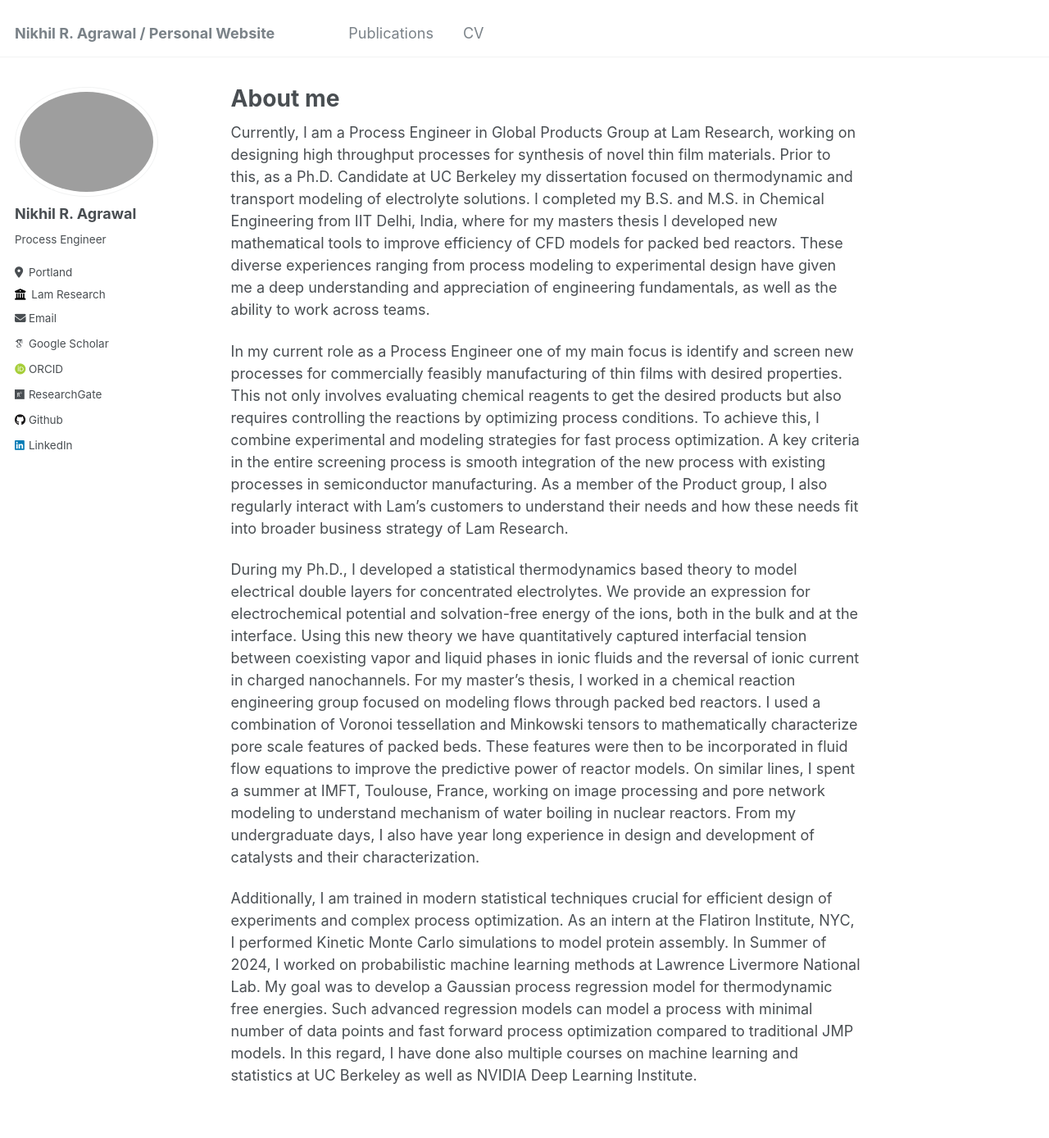
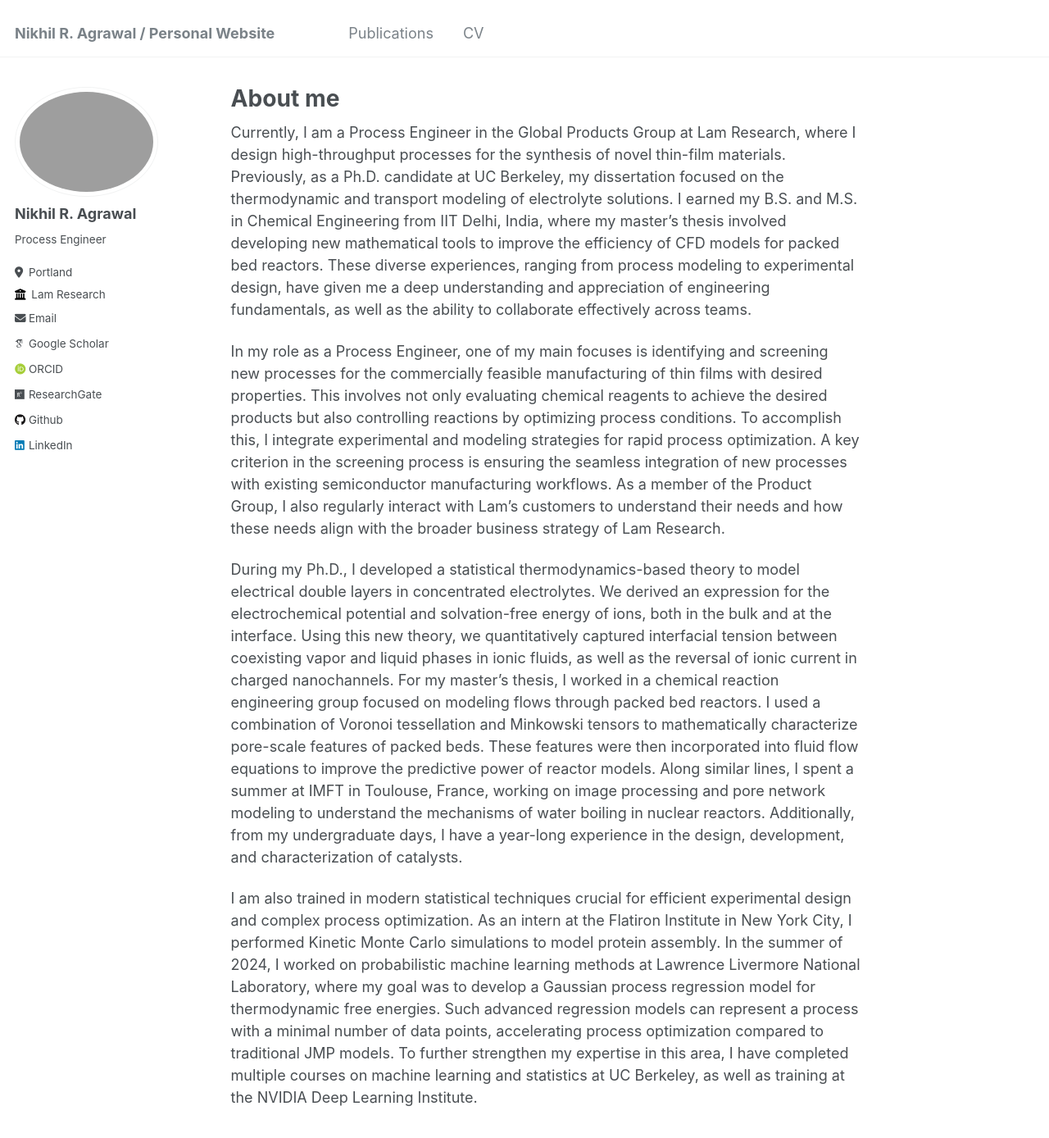
Before and after one commit to nikhil0165/nikhil0165.github.io, a Jekyll site: the page built from _pages/about.md, in a window 1280 px wide and 1400 px high. Shown: the top 1388 px of the window at 82% size. Built offline with Jekyll 4.4.1, drawn with Linux system fonts in a browser that asks for light colours; some web fonts are replaced.

Commit message:
Update about.md process

```diff
--- a/_pages/about.md
+++ b/_pages/about.md
@@ -7,10 +7,10 @@ redirect_from:
   - /about.html
 ---
 
-Currently, I am a Process Engineer in Global Products Group at Lam Research, working on designing high throughput processes for synthesis of novel thin film materials. Prior to this, as a Ph.D. Candidate at UC Berkeley my dissertation focused on thermodynamic and transport modeling of electrolyte solutions. I completed my B.S. and M.S. in Chemical Engineering from IIT Delhi, India, where for my masters thesis I developed new mathematical tools to improve efficiency of CFD models for packed bed reactors. These diverse experiences ranging from process modeling to experimental design have given me a deep understanding and appreciation of engineering fundamentals, as well as the ability to work across teams.
+Currently, I am a Process Engineer in the Global Products Group at Lam Research, where I design high-throughput processes for the synthesis of novel thin-film materials. Previously, as a Ph.D. candidate at UC Berkeley, my dissertation focused on the thermodynamic and transport modeling of electrolyte solutions. I earned my B.S. and M.S. in Chemical Engineering from IIT Delhi, India, where my master's thesis involved developing new mathematical tools to improve the efficiency of CFD models for packed bed reactors. These diverse experiences, ranging from process modeling to experimental design, have given me a deep understanding and appreciation of engineering fundamentals, as well as the ability to collaborate effectively across teams.
 
-In my current role as a Process Engineer one of my main focus is identify and screen new processes for commercially feasibly manufacturing of thin films with desired properties. This not only involves evaluating chemical reagents to get the desired products but also requires controlling the reactions by optimizing process conditions. To achieve this, I combine experimental and modeling strategies for fast process optimization. A key criteria in the entire screening process is smooth integration of the new process with existing processes in semiconductor manufacturing. As a member of the Product group, I also regularly interact with Lam's customers to understand their needs and how these needs fit into broader business strategy of Lam Research.
+In my role as a Process Engineer, one of my main focuses is identifying and screening new processes for the commercially feasible manufacturing of thin films with desired properties. This involves not only evaluating chemical reagents to achieve the desired products but also controlling reactions by optimizing process conditions. To accomplish this, I integrate experimental and modeling strategies for rapid process optimization. A key criterion in the screening process is ensuring the seamless integration of new processes with existing semiconductor manufacturing workflows. As a member of the Product Group, I also regularly interact with Lam’s customers to understand their needs and how these needs align with the broader business strategy of Lam Research.
 
-During my Ph.D., I developed a statistical thermodynamics based theory to model electrical double layers for concentrated electrolytes. We provide an expression for electrochemical potential and solvation-free energy of the ions, both in the bulk and at the interface. Using this new theory we have quantitatively captured interfacial tension between coexisting vapor and liquid phases in ionic fluids and the reversal of ionic current in charged nanochannels. For my master's thesis, I worked in a chemical reaction engineering group focused on modeling flows through packed bed reactors. I used a combination of Voronoi tessellation and Minkowski tensors to mathematically characterize pore scale features of packed beds. These features were then to be incorporated in fluid flow equations to improve the predictive power of reactor models. On similar lines, I spent a summer at IMFT, Toulouse, France, working on image processing and pore network modeling to understand mechanism of water boiling in nuclear reactors. From my undergraduate days, I also have year long experience in design and development of catalysts and their characterization.
+During my Ph.D., I developed a statistical thermodynamics-based theory to model electrical double layers in concentrated electrolytes. We derived an expression for the electrochemical potential and solvation-free energy of ions, both in the bulk and at the interface. Using this new theory, we quantitatively captured interfacial tension between coexisting vapor and liquid phases in ionic fluids, as well as the reversal of ionic current in charged nanochannels. For my master's thesis, I worked in a chemical reaction engineering group focused on modeling flows through packed bed reactors. I used a combination of Voronoi tessellation and Minkowski tensors to mathematically characterize pore-scale features of packed beds. These features were then incorporated into fluid flow equations to improve the predictive power of reactor models. Along similar lines, I spent a summer at IMFT in Toulouse, France, working on image processing and pore network modeling to understand the mechanisms of water boiling in nuclear reactors. Additionally, from my undergraduate days, I have a year-long experience in the design, development, and characterization of catalysts.
 
-Additionally, I am trained in modern statistical techniques crucial for efficient design of experiments and complex process optimization. As an intern at the Flatiron Institute, NYC, I performed Kinetic Monte Carlo simulations to model protein assembly. In Summer of 2024, I worked on probabilistic machine learning methods at Lawrence Livermore National Lab. My goal was to develop a Gaussian process regression model for thermodynamic free energies. Such advanced regression models can model a process with minimal number of data points and fast forward process optimization compared to traditional JMP models. In this regard, I have done also multiple courses on machine learning and statistics at UC Berkeley as well as NVIDIA Deep Learning Institute.
+I am also trained in modern statistical techniques crucial for efficient experimental design and complex process optimization. As an intern at the Flatiron Institute in New York City, I performed Kinetic Monte Carlo simulations to model protein assembly. In the summer of 2024, I worked on probabilistic machine learning methods at Lawrence Livermore National Laboratory, where my goal was to develop a Gaussian process regression model for thermodynamic free energies. Such advanced regression models can represent a process with a minimal number of data points, accelerating process optimization compared to traditional JMP models. To further strengthen my expertise in this area, I have completed multiple courses on machine learning and statistics at UC Berkeley, as well as training at the NVIDIA Deep Learning Institute.
```
